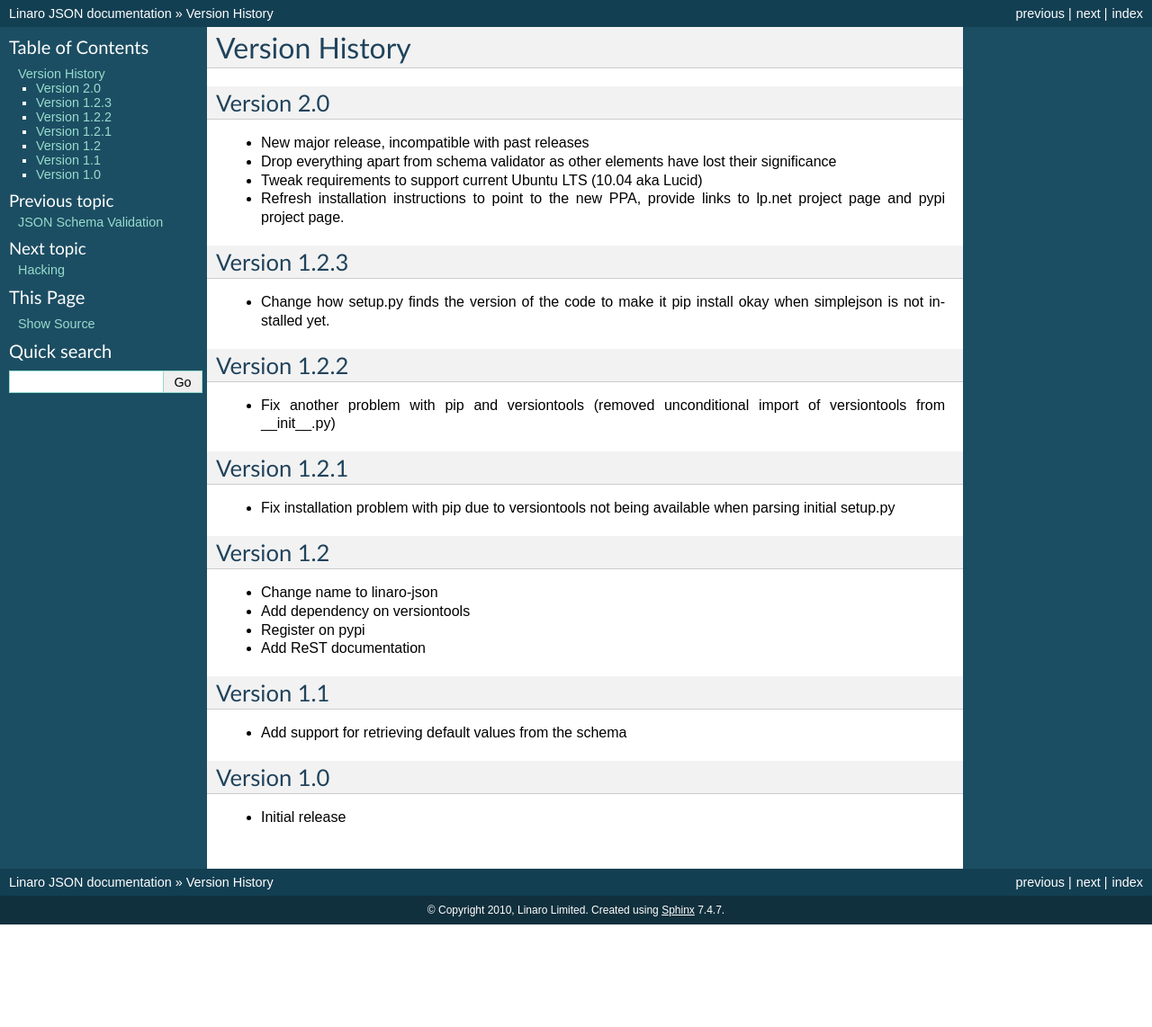
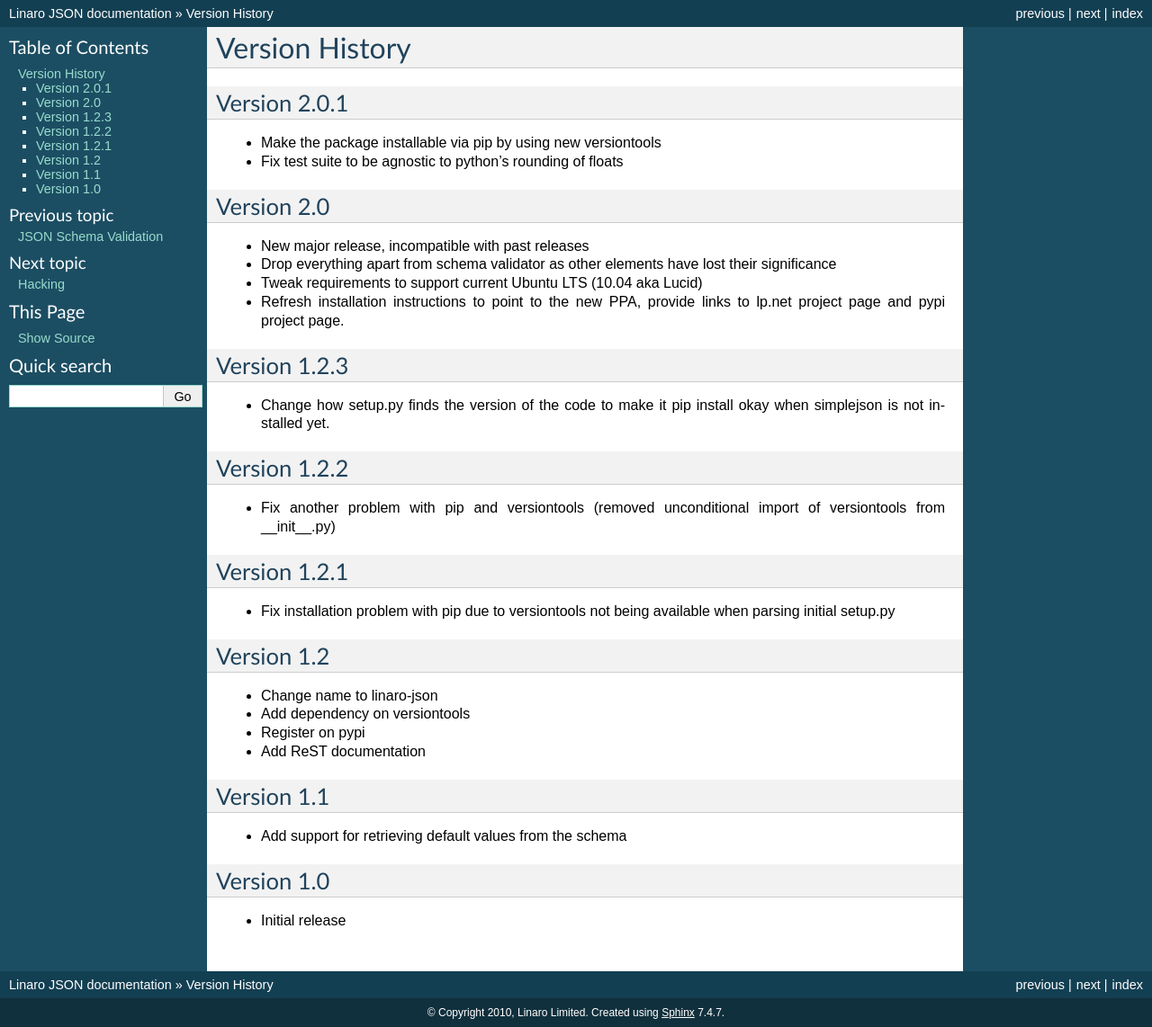
Before and after one commit to zyga/json-schema-validator, a Sphinx documentation site: the page built from doc/changes.rst, in a window 1280 px wide. Shown: the whole page at 90% size. Built offline with Sphinx 7.4.7, drawn with Linux system fonts in a browser that asks for light colours; the version number could not be read and is left out; before the commit the page ends 1028 px from its top, so only the background shows below that.

Commit message:
Update changelog

```diff
--- a/doc/changes.rst
+++ b/doc/changes.rst
@@ -1,5 +1,11 @@
 Version History
 ***************
+
+Version 2.0.1
+=============
+
+* Make the package installable via pip by using new versiontools
+* Fix test suite to be agnostic to python's rounding of floats
 
 Version 2.0
 ===========
```
